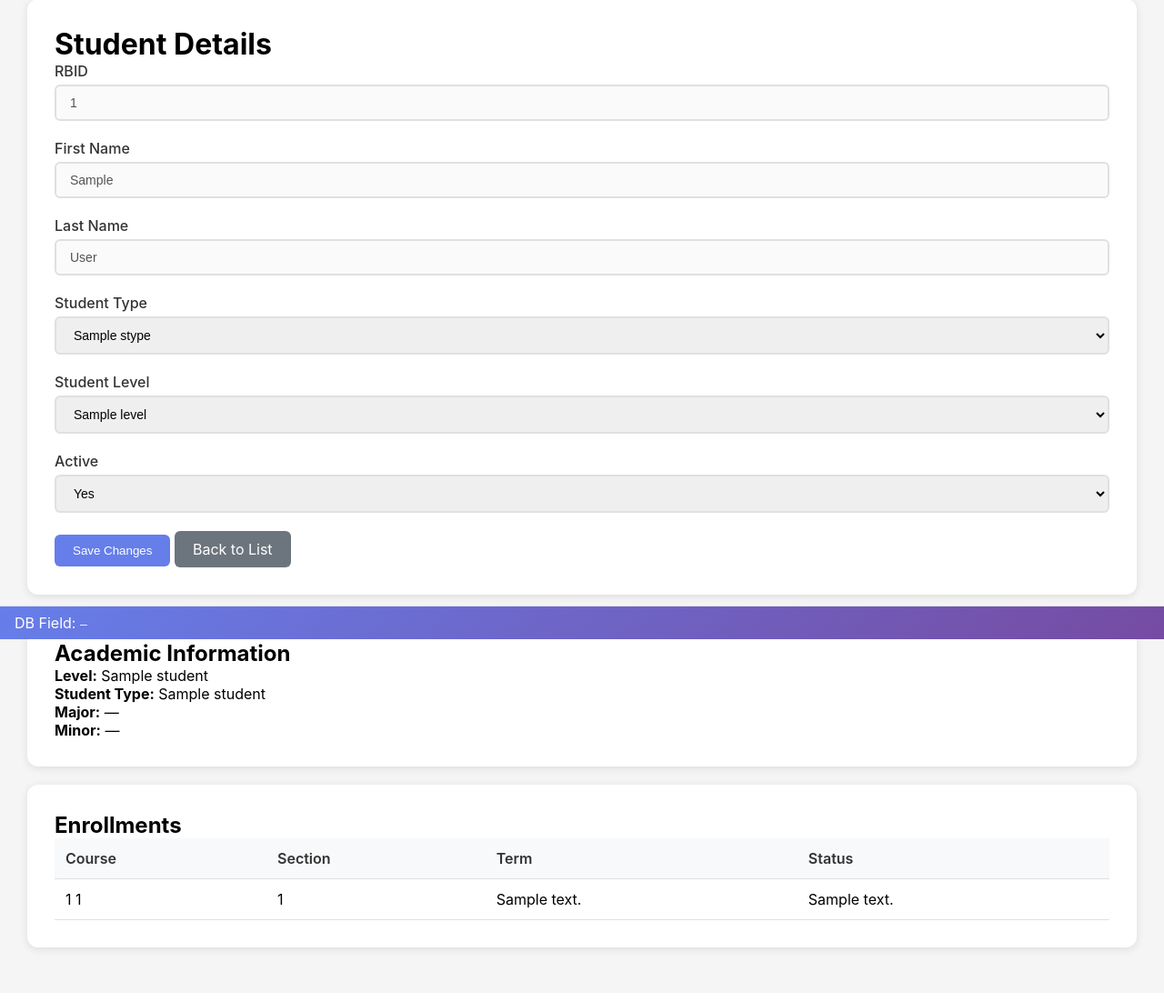
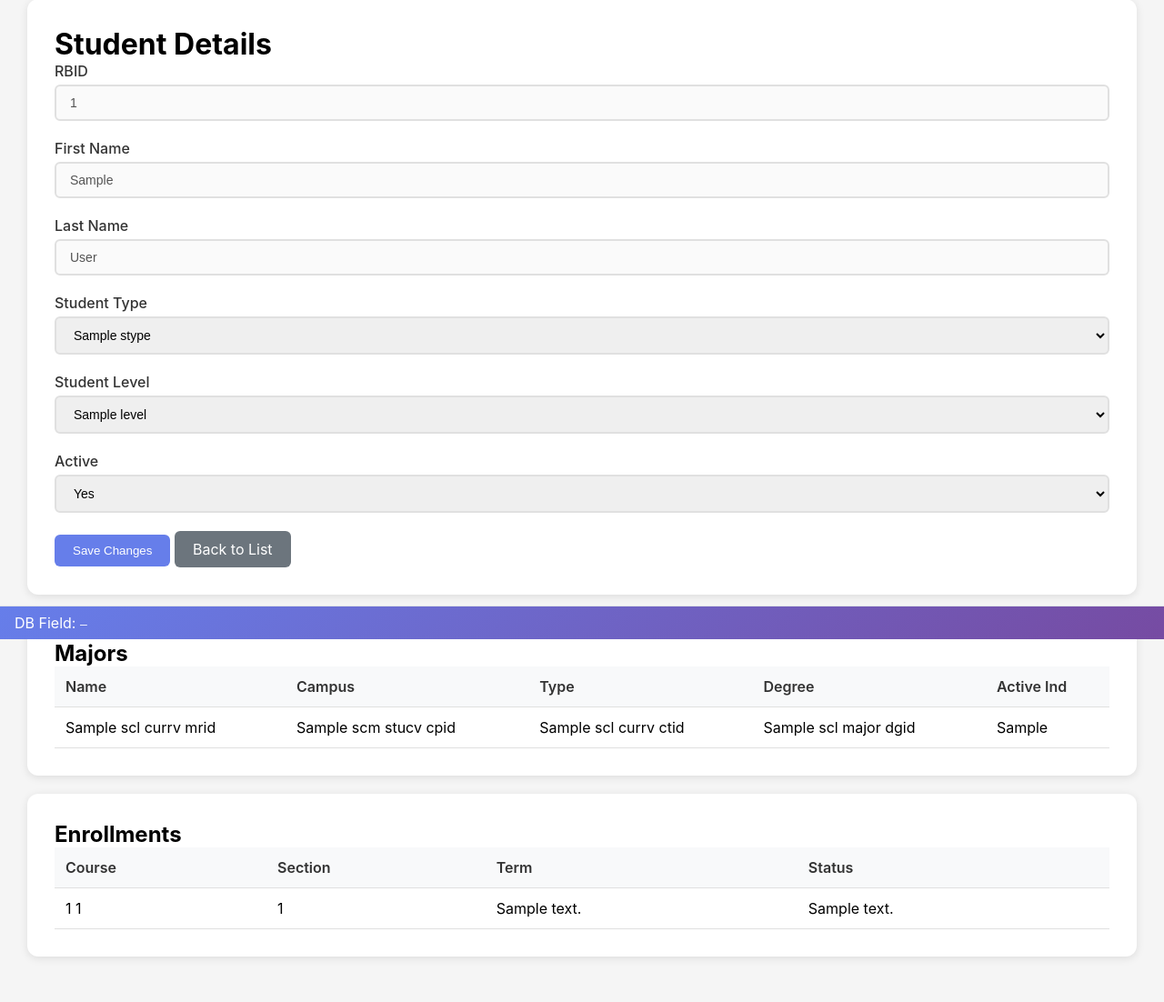
Before and after one commit to bubbly853/ribbon2helmsman, a Django app: template helmsman/templates/sis/student_detail.html in a window 1280 px wide. Shown: the part 97-1199 px from the top of the page at 91% size. Before the commit the page ends 1147 px from the top, so only its background shows below. Run offline with Django 5.2, Linux system fonts and the light colour scheme; the template is opened without the code that fills it: most values are stand-ins (such as "Sample title", 1, 10 or a date in 2020).

Commit message:
add majors

```diff
--- a/helmsman/templates/sis/student_detail.html
+++ b/helmsman/templates/sis/student_detail.html
@@ -72,17 +72,38 @@
     </form>
 </div>
 
-<!-- STATIC ACADEMIC INFO (not editable) -->
 <div class="card">
-    <h2>Academic Information</h2>
-
-    <p><strong>Level:</strong> {{ student.level_name|default:"—" }}</p>
-    <p><strong>Student Type:</strong> {{ student.student_type_name|default:"—" }}</p>
-    <p><strong>Major:</strong> {{ student.major1_name|default:"—" }}</p>
-    <p><strong>Minor:</strong> {{ student.minor1_name|default:"—" }}</p>
+    <h2>Majors</h2>
+    <table>
+        <thead>
+            <tr>
+                <th>Name</th>
+                <th>Campus</th>
+                <th>Type</th>
+                <th>Degree</th>
+                <th>Active Ind</th>
+            </tr>
+        </thead>
+        <tbody>
+            {% for major in majors %}
+            <tr>
+                <td>{{ major.scm_stucv_cvid.scl_currv_mrid.scl_major_hr_name }}</td>
+                <td>{{ major.scm_stucv_cpid.sdl_camps_hr_name}}</td>
+                <td>{{ major.scm_stucv_cvid.scl_currv_ctid.scl_crtyp_hr_name }}</td>
+                <td>{{ major.scm_stucv_cvid.scl_currv_mrid.scl_major_dgid.scl_degrs_hr_name }}</td>
+                <td>{{ major.scm_stucv_active_ind }}</td>
+            </tr>
+            {% empty %}
+            <tr>
+                <td colspan="4" style="text-align: center; padding: 20px;">
+                    No enrollments found
+                </td>
+            </tr>
+            {% endfor %}
+        </tbody>
+    </table>
 </div>
 
-<!-- ENROLLMENTS -->
 <div class="card">
     <h2>Enrollments</h2>
     <table>
@@ -97,7 +118,6 @@
         <tbody>
             {% for e in enrollments %}
             <tr>
-                <!-- COURSE DISPLAY -->
                 <td>
                     {% if e.srh_enrol_scid.srb_sects_crid %}
                         {{ e.srh_enrol_scid.srb_sects_crid.srl_cours_sbid.srl_subjs_sbid }}
@@ -107,10 +127,8 @@
                     {% endif %}
                 </td>
 
-                <!-- SECTION NUMBER -->
                 <td>{{ e.srh_enrol_scid.srb_sects_scid }}</td>
 
-                <!-- TERM DESCRIPTION -->
                 <td>
                     {% if e.srh_enrol_scid.srb_sects_tmid %}
                         {{ e.srh_enrol_scid.srb_sects_tmid.sgl_terms_desc }}
@@ -119,7 +137,6 @@
                     {% endif %}
                 </td>
 
-                <!-- ENROLLMENT STATUS -->
                 <td>
                     {% if e.srh_enrol_esid %}
                         {{ e.srh_enrol_esid.srl_enrst_desc }}
```
Also changed, not shown: helmsman/sis/views.py (+10 -0 lines).
